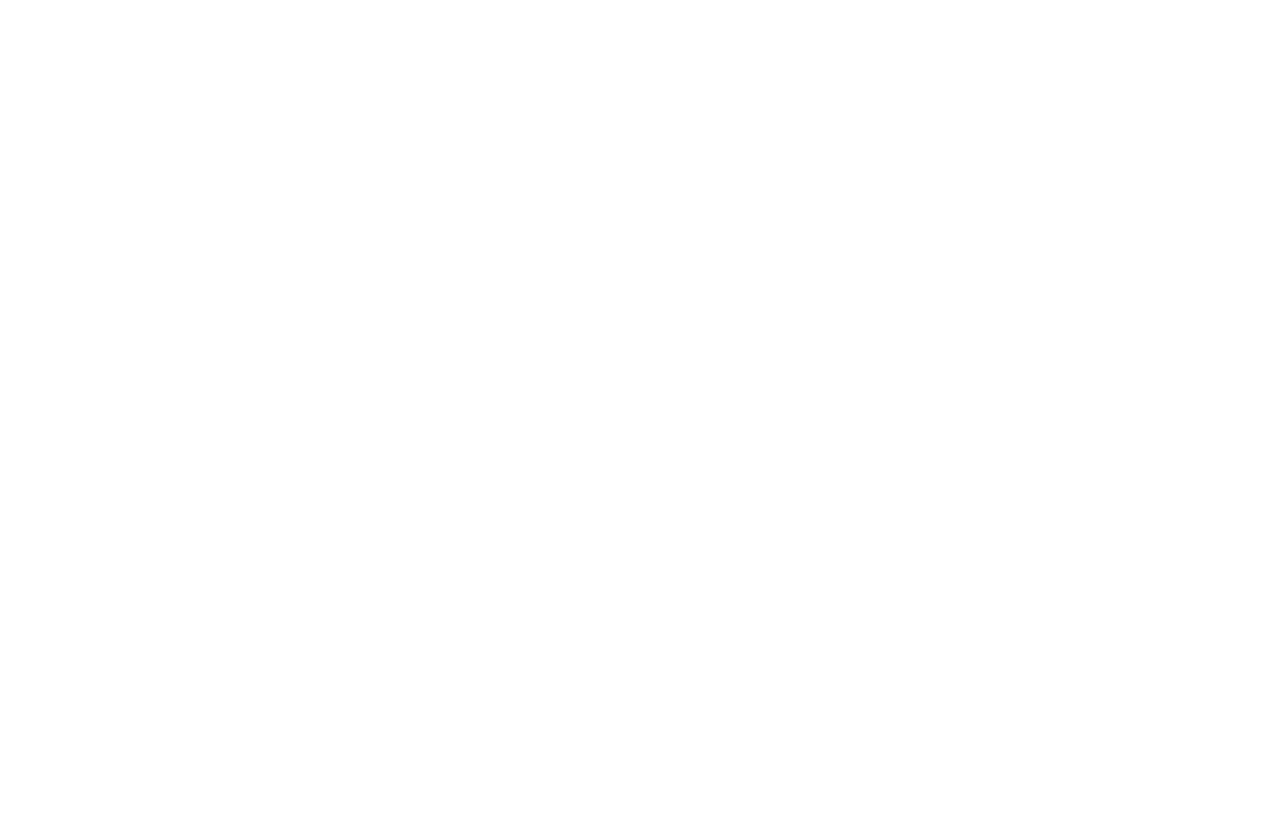
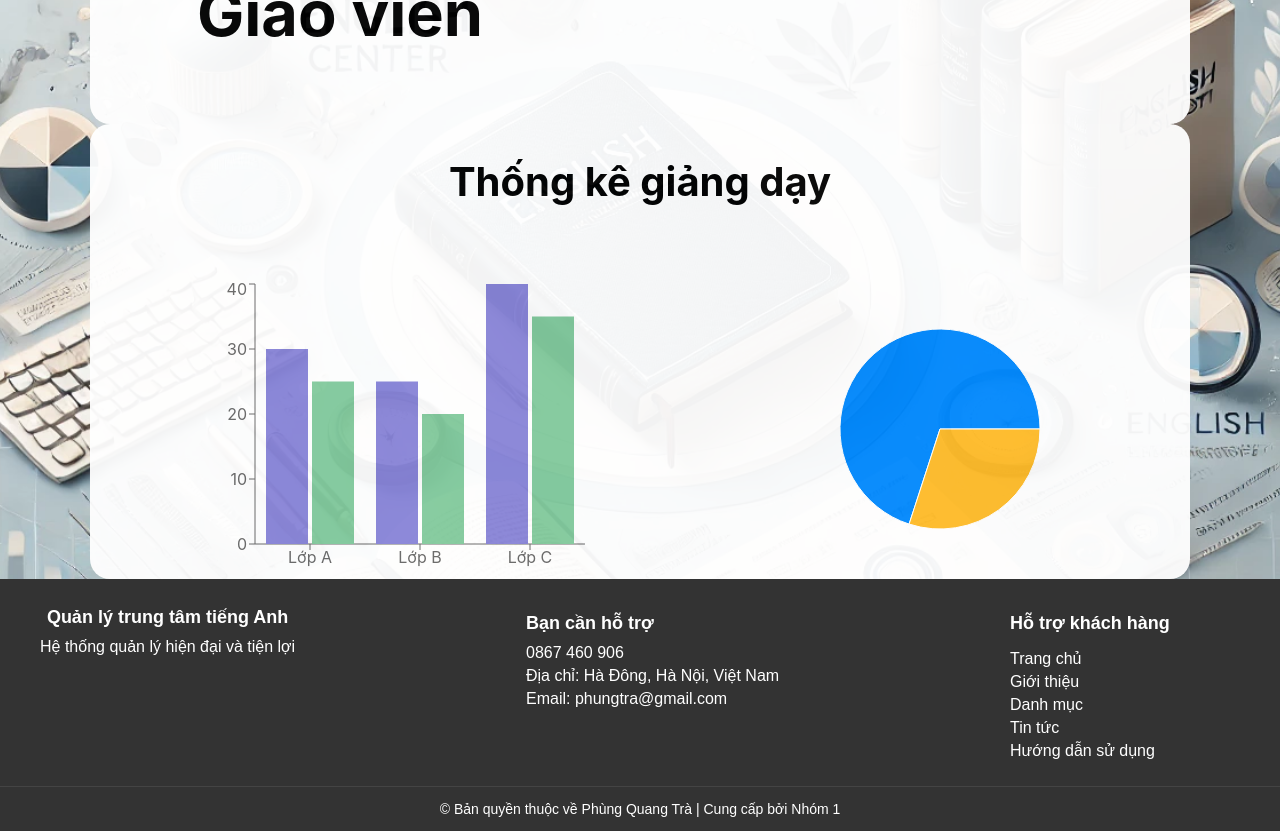
Before and after one commit to phungtr/englishcenter-frontend_online_testing, a React (Create React App) app: page /Teacher-home in a window 1280 px wide. Before the commit this address had no page. Shown: the part 340-1171 px from the top of the page. Before the commit the page ends 800 px from the top, so only its background shows below. Built offline with nearby package versions, Linux system fonts and the light colour scheme.

Commit message:
cap nhap tkb

```diff
--- a/src/App.js
+++ b/src/App.js
@@ -1,10 +1,12 @@
 import React from 'react';
 import { BrowserRouter as Router, Routes, Route } from 'react-router-dom';
 import LoginPage from './page/login';
-import Home from './page/Dasboards/Adminhome';
 import TeachingScheduleReport from './page/teacher/Teachingrepost';
 import UserManagement from './page/Staff/UserManagement';
 import Statistics from './page/Staff/Statistics';
+import AdminHome from './page/Dasboards/Adminhome';
+import TeacherHome from './page/Dasboards/Teacherhome';
+import StudentHome from './page/Dasboards/Studenthome';
 
 // import ReportStatistics from './page/Dasboard';
 function App() {
@@ -21,9 +23,9 @@
     <Router>
       <Routes>
         <Route path="/" element={<LoginPage />} />
-        <Route path="/Admin-home" element={<Home />} />
-        {/*  */}
-        {/*  */}
+        <Route path="/Admin-home" element={<AdminHome/>} />
+        <Route path="/Teacher-home" element={<TeacherHome />} />
+        <Route path="/Student-home" element={<StudentHome/>} />
         <Route path="/teaching-schedule-report" element={<TeachingScheduleReport />} />
         <Route path='/user-management' element={<UserManagement/>}/>
         <Route path='/statistics' element={<Statistics/>}/>
--- a/src/page/Dasboards/Adminhome.js
+++ b/src/page/Dasboards/Adminhome.js
@@ -4,7 +4,7 @@
 import "../../style/style/Home.css"
 import Navbar from '../../component/pagebar';
 import { BarChart, Bar, XAxis, YAxis, Tooltip, PieChart, Pie, Cell } from 'recharts';
-const Home = () => {
+const AdminHome = () => {
 
     const data = [
       { name: 'Lớp A', hocVien: 30, hoanThanh: 25 },
@@ -114,4 +114,4 @@
   );
 };
 
-export default Home;
+export default AdminHome;
--- a/src/page/Dasboards/Studenthome.js
+++ b/src/page/Dasboards/Studenthome.js
@@ -0,0 +1,84 @@
+import React from 'react';
+import "../../style/style/Home.css";
+import Navbar from '../../component/pagebar';
+import { BarChart, Bar, XAxis, YAxis, Tooltip, PieChart, Pie, Cell } from 'recharts';
+
+const StudentHome = () => {
+  const data = [
+    { name: 'Tuần 1', điểmTB: 7.5, chuyênCần: 9 },
+    { name: 'Tuần 2', điểmTB: 8.0, chuyênCần: 8 },
+    { name: 'Tuần 3', điểmTB: 7.8, chuyênCần: 10 },
+  ];
+
+  const pieData = [
+    { name: 'Hoàn thành bài tập', value: 85 },
+    { name: 'Chưa hoàn thành', value: 15 },
+  ];
+
+  const COLORS = ['#00C49F', '#FF8042'];
+
+  return (
+    <div className="home-container">
+      <div className="home-title">
+        <Navbar />
+      </div>
+      <div className="home-content">
+        <div className="home-content-left">
+          <h2>Trang chủ Học viên</h2>
+        </div>
+        <div className="home-content-right">
+          <p>Hệ thống giúp học viên theo dõi lịch học, tiến độ khóa học và kết quả học tập.</p>
+        </div>
+      </div>
+
+      <div style={{ background: "#fff", opacity: "0.95", display: "flex", borderRadius: "20px" }}>
+        <div className="p-4 border rounded-lg shadow bg-white">
+          <h2 className="text-xl font-bold mb-4" style={{ paddingBottom: "40px", fontSize: "40px" }}>Thống kê học tập</h2>
+          <div className="grid grid-cols-1 md:grid-cols-2 gap-6" style={{ display: "flex", width: "1100px", justifyContent: "space-around" }}>
+            <BarChart width={400} height={300} data={data}>
+              <XAxis dataKey="name" />
+              <YAxis />
+              <Tooltip />
+              <Bar dataKey="điểmTB" fill="#8884d8" name="Điểm trung bình" />
+              <Bar dataKey="chuyênCần" fill="#82ca9d" name="Chuyên cần" />
+            </BarChart>
+            <PieChart width={300} height={300}>
+              <Pie data={pieData} cx="50%" cy="50%" outerRadius={100} dataKey="value">
+                {pieData.map((entry, index) => <Cell key={`cell-${index}`} fill={COLORS[index % COLORS.length]} />)}
+              </Pie>
+              <Tooltip />
+            </PieChart>
+          </div>
+        </div>
+      </div>
+
+      <footer className="footer-container">
+      <div className="footer-section">
+        <h3>Quản lý trung tâm tiếng Anh</h3>
+        <p>Hệ thống quản lý hiện đại và tiện lợi</p>
+      </div>
+      <div className="footer-section">
+        <h4>Bạn cần hỗ trợ</h4>
+        <p>0867 460 906</p>
+        <p>Địa chỉ: Hà Đông, Hà Nội, Việt Nam</p>
+        <p>Email: phungtra@gmail.com</p>
+      </div>
+      <div className="footer-section">
+        <h4>Hỗ trợ khách hàng</h4>
+        <ul>
+          <li><a href="/">Trang chủ</a></li>
+          <li><a href="/about">Giới thiệu</a></li>
+          <li><a href="/categories">Danh mục</a></li>
+          <li><a href="/news">Tin tức</a></li>
+          <li><a href="/help">Hướng dẫn sử dụng</a></li>
+        </ul>
+      </div>
+      <div className="footer-bottom">
+        <p>&copy; Bản quyền thuộc về Phùng Quang Trà | Cung cấp bởi Nhóm 1</p>
+      </div>
+    </footer>
+    </div>
+  );
+};
+
+export default StudentHome;
--- a/src/page/Dasboards/Teacherhome.js
+++ b/src/page/Dasboards/Teacherhome.js
@@ -0,0 +1,84 @@
+import React from 'react';
+import "../../style/style/Home.css";
+import Navbar from '../../component/pagebar';
+import { BarChart, Bar, XAxis, YAxis, Tooltip, PieChart, Pie, Cell } from 'recharts';
+
+const TeacherHome = () => {
+  const data = [
+    { name: 'Lớp A', họcViên: 30, hoànThành: 25 },
+    { name: 'Lớp B', họcViên: 25, hoànThành: 20 },
+    { name: 'Lớp C', họcViên: 40, hoànThành: 35 },
+  ];
+
+  const pieData = [
+    { name: 'Đã dạy', value: 70 },
+    { name: 'Chưa dạy', value: 30 },
+  ];
+
+  const COLORS = ['#0088FE', '#FFBB28'];
+
+  return (
+    <div className="home-container">
+      <div className="home-title">
+        <Navbar />
+      </div>
+      <div className="home-content">
+        <div className="home-content-left">
+          <h2>Trang chủ Giáo viên</h2>
+        </div>
+        <div className="home-content-right">
+          <p>Hệ thống giúp giáo viên quản lý lịch dạy, theo dõi tiến độ học viên và cập nhật báo cáo giảng dạy.</p>
+        </div>
+      </div>
+
+      <div style={{ background: "#fff", opacity: "0.95", display: "flex", borderRadius: "20px" }}>
+        <div className="p-4 border rounded-lg shadow bg-white">
+          <h2 className="text-xl font-bold mb-4" style={{ paddingBottom: "40px", fontSize: "40px" }}>Thống kê giảng dạy</h2>
+          <div className="grid grid-cols-1 md:grid-cols-2 gap-6" style={{ display: "flex", width: "1100px", justifyContent: "space-around" }}>
+            <BarChart width={400} height={300} data={data}>
+              <XAxis dataKey="name" />
+              <YAxis />
+              <Tooltip />
+              <Bar dataKey="họcViên" fill="#8884d8" name="Học viên" />
+              <Bar dataKey="hoànThành" fill="#82ca9d" name="Hoàn thành" />
+            </BarChart>
+            <PieChart width={300} height={300}>
+              <Pie data={pieData} cx="50%" cy="50%" outerRadius={100} dataKey="value">
+                {pieData.map((entry, index) => <Cell key={`cell-${index}`} fill={COLORS[index % COLORS.length]} />)}
+              </Pie>
+              <Tooltip />
+            </PieChart>
+          </div>
+        </div>
+      </div>
+
+      <footer className="footer-container">
+      <div className="footer-section">
+        <h3>Quản lý trung tâm tiếng Anh</h3>
+        <p>Hệ thống quản lý hiện đại và tiện lợi</p>
+      </div>
+      <div className="footer-section">
+        <h4>Bạn cần hỗ trợ</h4>
+        <p>0867 460 906</p>
+        <p>Địa chỉ: Hà Đông, Hà Nội, Việt Nam</p>
+        <p>Email: phungtra@gmail.com</p>
+      </div>
+      <div className="footer-section">
+        <h4>Hỗ trợ khách hàng</h4>
+        <ul>
+          <li><a href="/">Trang chủ</a></li>
+          <li><a href="/about">Giới thiệu</a></li>
+          <li><a href="/categories">Danh mục</a></li>
+          <li><a href="/news">Tin tức</a></li>
+          <li><a href="/help">Hướng dẫn sử dụng</a></li>
+        </ul>
+      </div>
+      <div className="footer-bottom">
+        <p>&copy; Bản quyền thuộc về Phùng Quang Trà | Cung cấp bởi Nhóm 1</p>
+      </div>
+    </footer>
+    </div>
+  );
+};
+
+export default TeacherHome;
--- a/src/page/Staff/UserManagement.js
+++ b/src/page/Staff/UserManagement.js
@@ -11,8 +11,8 @@
   useEffect(() => {
     const fetchData = async () => {
       try {
-        const studentData = await getStudents();
-        const teacherData = await getTeachers();
+        const studentData = await getStudents({});
+        const teacherData = await getTeachers({});
         const formattedStudents = studentData.map((s) => ({ id: s.svId, name: s.svName, role: "STUDENT", email: s.svEmail }));
         const formattedTeachers = teacherData.map((t) => ({ id: t.tcId, name: t.tcName, role: "TEACHER", email: t.tcEmail }));
         setUsers([...formattedStudents, ...formattedTeachers]);
--- a/src/page/login.js
+++ b/src/page/login.js
@@ -15,11 +15,21 @@
   e.preventDefault();
   try {
     const data = await login(username, password);
+    if (!data.token || !data.role) {
+      throw new Error("Dữ liệu đăng nhập không hợp lệ!");
+    }
+
     localStorage.setItem('token', data.token);
-      localStorage.setItem('role', data.role); // Lưu role vào localStorage
+    localStorage.setItem('role', data.role);
     alert(`Đăng nhập thành công! Vai trò: ${data.role}`);
-      navigate('/Admin-home');
+
+    if (data.role === 'ADMIN') navigate('/Admin-home');
+    else if (data.role === 'TEACHER') navigate('/Teacher-home');
+    else if (data.role === 'STUDENT') navigate('/Student-home');
+    else throw new Error("Vai trò không hợp lệ!");
+
   } catch (error) {
+    console.error("Lỗi đăng nhập:", error);
     setError("Email hoặc mật khẩu không chính xác!");
   }
 };
--- a/src/page/teacher/Teachingrepost.js
+++ b/src/page/teacher/Teachingrepost.js
@@ -11,7 +11,7 @@
 
 
   // useEffect(() => {
-  //   const loadTeacher = async () => {
+  //   const loadTeachers = async () => {
   //     try {
 
   //       const data = await getTeachers({});
--- a/src/sevrice/Api.js
+++ b/src/sevrice/Api.js
@@ -1,6 +1,6 @@
 import axios from 'axios';
 
-const API_BASE_URL = 'http://localhost:8080/api'; // Thay đổi URL nếu cần
+const API_BASE_URL = 'http://26.253.189.203:8080/api'; // Thay đổi URL nếu cần
 
 const api = axios.create({
   baseURL: API_BASE_URL,
--- a/src/style/style/Calender.css
+++ b/src/style/style/Calender.css
@@ -98,9 +98,9 @@
 .export-button:hover {
   background-color: #0056b3;
 }
-.event.game { background: #ffdddd; }
-.event.uiux { background: #ddeeff; }
-.event.design { background: #ddffdd; }
-.event.requirement { background: #ffeeaa; }
-.event.testing { background: #e5ddff; }
+.event.tiếng-anh-trẻ-em { background: #ffdddd; }
+.event.ngữ-pháp-nâng-cao { background: #ddeeff; }
+.event.tiếng-anh-cấp-tốc { background: #ddffdd; }
+.event.luyện-nghe-và-nói { background: #ffeeaa; }
+.event.tiếng-anh-chuyên-nghành { background: #e5ddff; }
 .empty { background: #f9f9f9; }
```
Also changed, not shown: src/component/Calender.js (+23 -19 lines). Lines whose indentation alone changed are shown as unchanged.
